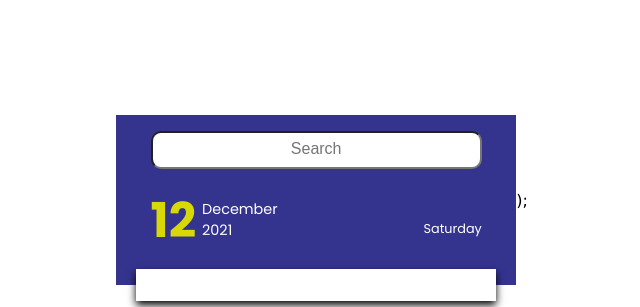
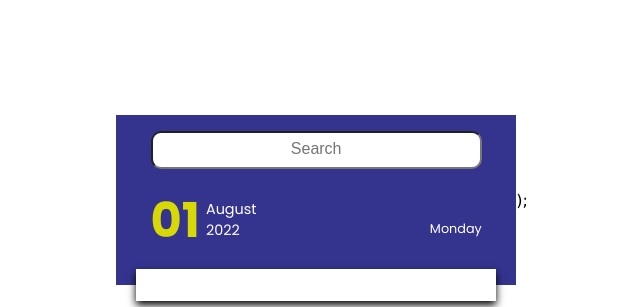
Before and after one commit to Abdulzeez403/React_Mini_Project, a React (Create React App) app: page / in a window 1280 px wide. Shown: the top 307 px of the page, without its empty margins (318-958 px from the left). Built offline with nearby package versions, Linux system fonts and the light colour scheme.

Commit message:
New Features

```diff
--- a/src/TodoList/List.jsx
+++ b/src/TodoList/List.jsx
@@ -4,7 +4,7 @@ import style from './todoList.module.css';
 import {BsCheck} from 'react-icons/bs';
 import {IoClose} from 'react-icons/io';
 import {TiTime} from 'react-icons/ti';
-import {useState} from 'react';
+import {useState, useEffect} from 'react';
 import { MdLibraryAdd, MdLibraryAddCheck, MdAddCircleOutline } from 'react-icons/md';
 import {AiFillStar, AiOutlineStar, AiOutlineFieldTime} from 'react-icons/ai';
 import TodoList from './todoList';
@@ -13,7 +13,7 @@ import TodoList from './todoList';
 
 
 
-const List = (props) => {
+const List = () => {
 
   const[addList, setaddList] =useState([]);
   const[todoList, settodoList] =useState('');
@@ -21,6 +21,12 @@ const List = (props) => {
   const[todoTime, settodoTime] =useState('');
   const[inputcomponent, setInputcomponent] = useState(true);
   const[removeAddbtn, setRemoveAddbtn]= useState(false);
+  const[year, setYear]=useState('');
+  const[day, setday]=useState('');
+  const[month, setMonth]=useState('');
+  const[dayname, setdayname]=useState('');
+  const[mark, setMark]=useState(false);
+
 
   const addMeToTheList=()=>{
   const taskList ={
@@ -40,22 +46,39 @@ const popInput =()=>{
 const UnpopInput =()=>{
   setInputcomponent(false);
   setRemoveAddbtn(true);
-
-
 }
-
-
 
 const todoListValue =(e)=>{
   settodoList(e.target.value);
 }
+// Date now
+useEffect(()=>{
+
+  // variable
+  const months =["January", "February", "March", "April", "May","June", "july", "August","September", "october", "November", "December"];
+  const days =['Sunday', 'Monday', 'Tuesday','Wednesday', 'Thursday', 'Friday', 'Saturday']
+const dated =()=>{
+  const d = new Date();
+   const day = d.getDay();
+   const dayname = days[d.getDay()];
+   const year = d.getFullYear();
+  const month = months[d.getMonth()];
+
+   setYear(year);
+  setday(day);
+  setMonth(month);
+  setdayname(dayname)
+}
+dated();
+} , [])
 
 
 const deleteMe=(id)=>{
   setaddList(addList.filter((task)=> task.id !== id ))
 }
 const MarkDoneTask =(id)=>{
-  setaddList(addList.map((task)=> task.id === id ?  {...task, complete:true}: task ))
+  setaddList(addList.map((task)=> task.id === id ?  {...task, complete:true}: task ));
+  setMark(true);
 }
   return (
     <div className={styled.container}>
@@ -69,13 +92,13 @@ const MarkDoneTask =(id)=>{
   <div className={styled.col2}>
     <div className={styled.MonthWeek}>
       <div className={styled.monthYear}>
-      <h2>12</h2>
+      <h2>{day < 10? "0"+day: day }</h2>
         <span>
-        <h6>December</h6>
-        <h6>2021</h6>
+        <h6>{month}</h6>
+        <h6>{year}</h6>
         </span>
       </div>
-      <h4>Saturday</h4>
+      <h4>{dayname}</h4>
     </div>
   </div>
 
@@ -109,7 +132,9 @@ const MarkDoneTask =(id)=>{
 
   </div>
   </div>
-<div className={styled.taskChecker}>
+<div className={styled.taskChecker}
+style={{background: mark && "red"}}
+ onClick={MarkDoneTask}>
 
 </div>
    </div>
```
